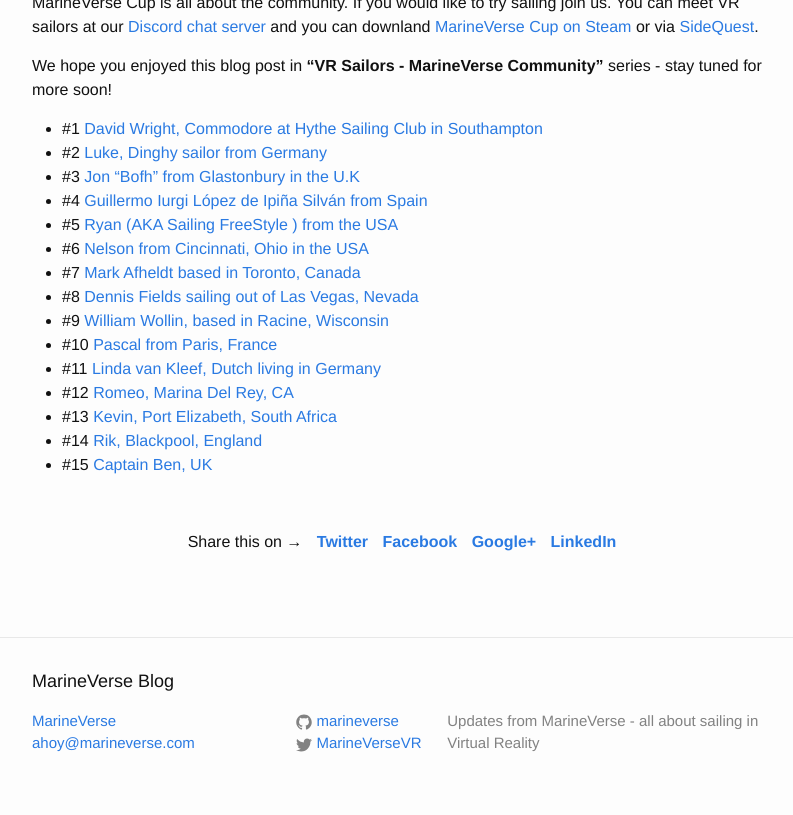
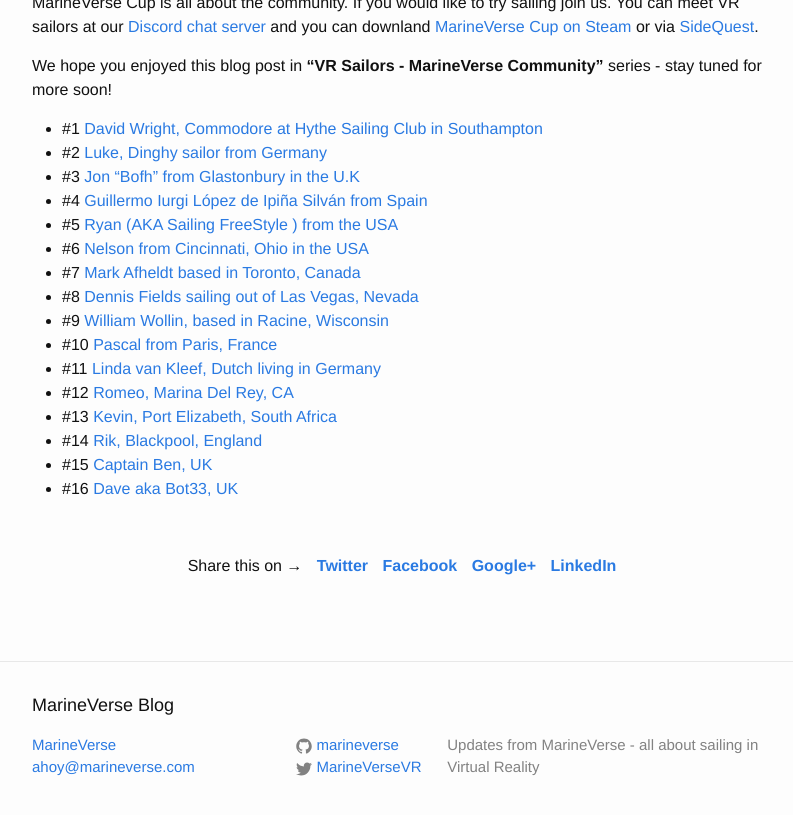
Before and after one commit to marineverse/marineverse.github.io, a Jekyll site: the page built from _posts/2020-05-09-vr-sailors-marineverse-cup-community-pascal.markdown, in a window 1280 px wide and 900 px high, scrolled down 2843 px, cut to the strip 61-876 px from the top of the window. Shown: the whole strip, without its empty margins (238-1031 px from the left). Built offline with Jekyll 4.4.1, drawn with Linux system fonts in a browser that asks for light colours; comment, search, counter and statistics services are not loaded.

Commit message:
link to dave blogpost

```diff
--- a/_includes/community-series.markdown
+++ b/_includes/community-series.markdown
@@ -13,3 +13,4 @@
   - #13 [Kevin, Port Elizabeth, South Africa](https://blog.marineverse.com/marineverse/2020/05/29/vr-sailors-marineverse-cup-community-kevin.html)
   - #14 [Rik, Blackpool, England](https://blog.marineverse.com/marineverse/2020/08/18/vr-sailors-marineverse-cup-community-rik.html)
   - #15 [Captain Ben, UK](https://blog.marineverse.com/marineverse/2021/04/08/vr-sailors-marineverse-cup-community-captain-ben.html)
+  - #16 [Dave aka Bot33, UK](https://blog.marineverse.com/marineverse/2021/04/11/vr-sailors-marineverse-cup-community-bot33.html)
```
